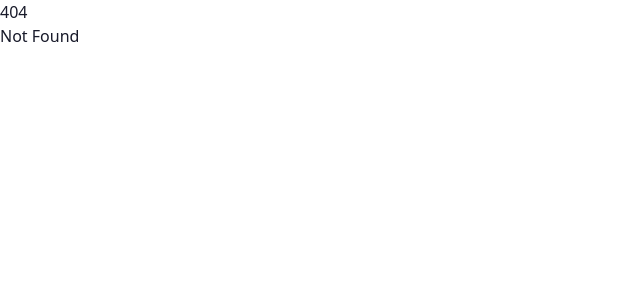
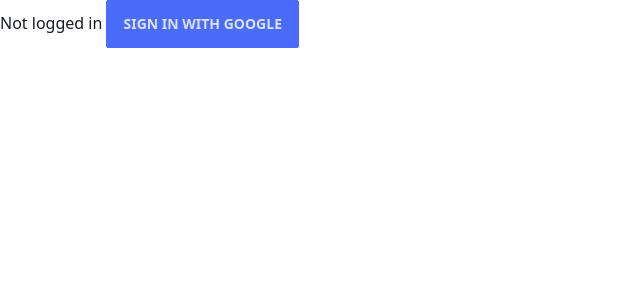
Before and after one commit to narze/chat-os, a SvelteKit app: page /auth in a window 1280 px wide. Before the commit this address had no page. Shown: the top 300 px of the page, without its empty margins (0-640 px from the left). Built offline with nearby package versions, Linux system fonts and the light colour scheme.

Commit message:
Add firebase

```diff
--- /dev/null
+++ b/src/lib/firebase.ts
@@ -0,0 +1,23 @@
+// Import the functions you need from the SDKs you need
+import { initializeApp } from 'firebase/app';
+// import { getAnalytics } from "firebase/analytics";
+// TODO: Add SDKs for Firebase products that you want to use
+// https://firebase.google.com/docs/web/setup#available-libraries
+
+// Your web app's Firebase configuration
+// For Firebase JS SDK v7.20.0 and later, measurementId is optional
+const firebaseConfig = {
+	apiKey: 'AIzaSyDUetMIlbgGkHjMX1BcemFc6_BGJwvVkZo',
+	authDomain: 'chat-os-narze.firebaseapp.com',
+	projectId: 'chat-os-narze',
+	storageBucket: 'chat-os-narze.appspot.com',
+	messagingSenderId: '885484985120',
+	appId: '1:885484985120:web:b5aa3a41d2d0dae8d19545',
+	measurementId: 'G-7S1X0V3H4Z'
+};
+
+// Initialize Firebase
+const app = initializeApp(firebaseConfig);
+// const analytics = getAnalytics(app);
+import { getAuth } from 'firebase/auth';
+export const auth = getAuth(app);
--- /dev/null
+++ b/src/routes/auth/+page.svelte
@@ -0,0 +1,39 @@
+<script lang="ts">
+  import { auth } from "$lib/firebase";
+	import { GoogleAuthProvider, signInWithPopup, type User } from "firebase/auth";
+
+  const provider = new GoogleAuthProvider();
+
+  let user: User
+
+  function signIn() {
+    signInWithPopup(auth, provider)
+      .then((result) => {
+        // This gives you a Google Access Token. You can use it to access the Google API.
+        const credential = GoogleAuthProvider.credentialFromResult(result);
+        const token = credential!.accessToken;
+        // The signed-in user info.
+        user = result.user;
+        // IdP data available using getAdditionalUserInfo(result)
+        // ...
+      }).catch((error) => {
+        // Handle Errors here.
+        const errorCode = error.code;
+        const errorMessage = error.message;
+        // The email of the user's account used.
+        const email = error.customData.email;
+        // The AuthCredential type that was used.
+        const credential = GoogleAuthProvider.credentialFromError(error);
+        // ...
+      });
+  }
+</script>
+
+{#if user}
+  <p>Logged in as {user.displayName}</p>
+{:else}
+  <p>
+    Not logged in
+    <button class="btn btn-primary" on:click={signIn}>Sign in with Google</button>
+  </p>
+{/if}
```
Also changed, not shown: package.json (+19 -18 lines), 1 other file (tests, documents, lock files or other folders).
